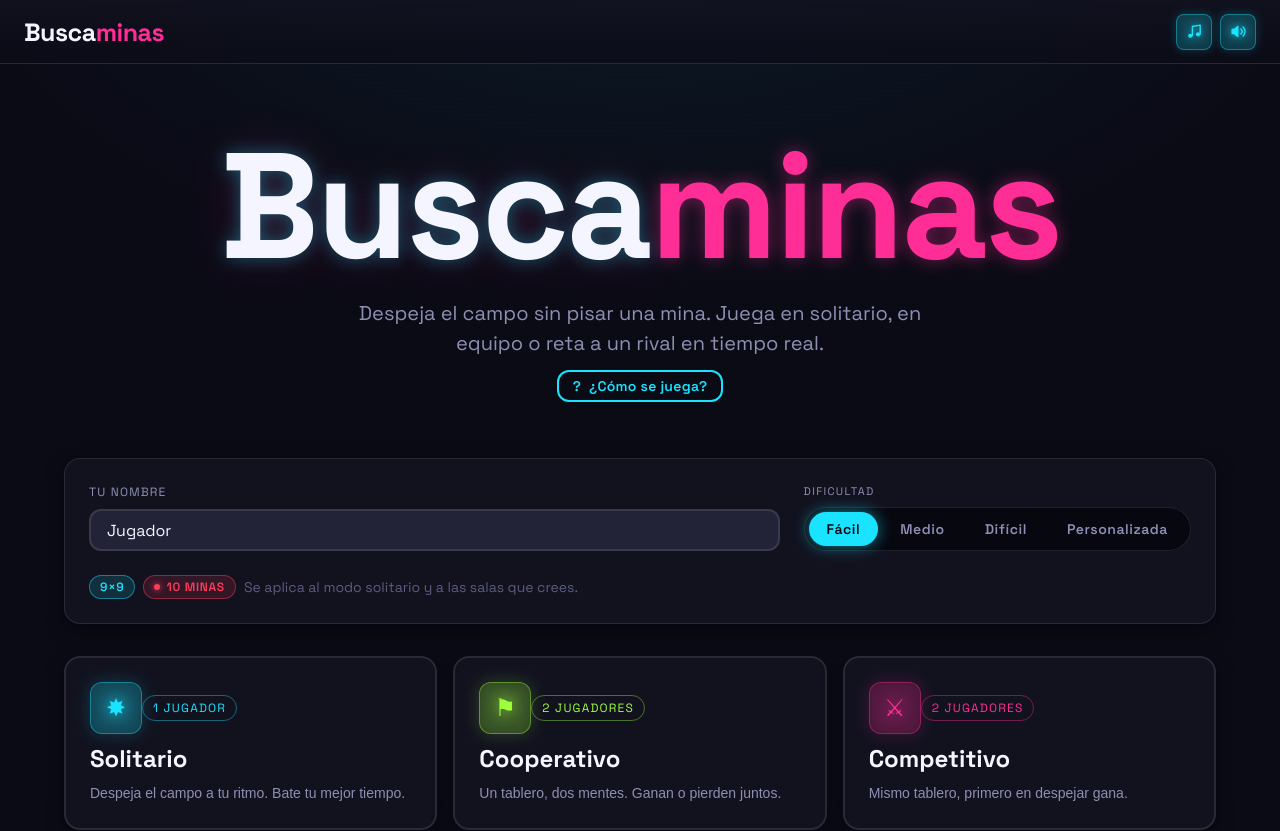
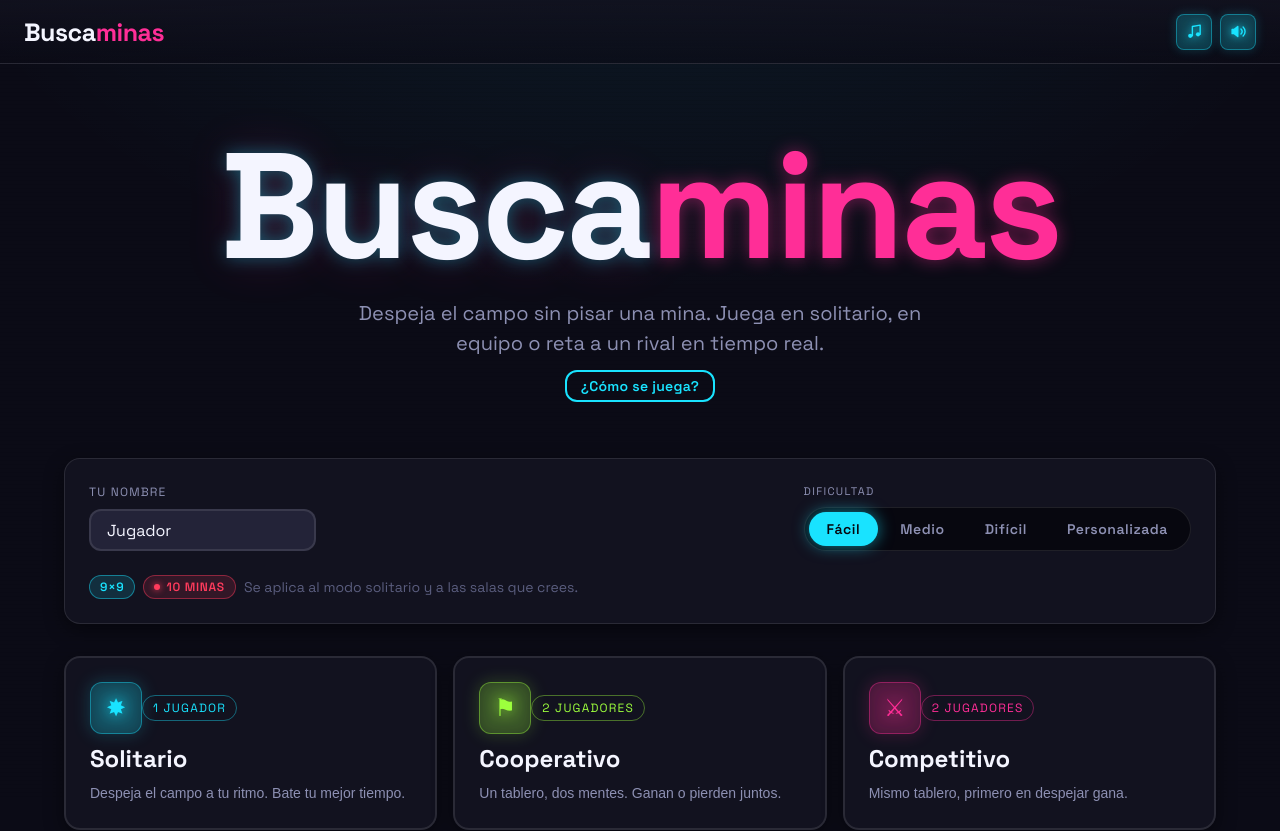
Before and after one commit to Yelbi/Buscaminas, a React (Vite) app in the folder app/: page / in a window 1280 px wide. Shown: the top 831 px of the page. Built offline with nearby package versions, Linux system fonts and the light colour scheme; no server answers; a web font is replaced by a local one.

Commit message:
10/5/26.

```diff
--- a/app/src/screens/Home.tsx
+++ b/app/src/screens/Home.tsx
@@ -59,7 +59,7 @@ export function Home({
             value={name}
             maxLength={20}
             onChange={(e) => onName(e.target.value)}
-            style={{ minWidth: 200, flex: '1 1 240px' }}
+            style={{ minWidth: 200 }}
           />
           <div className="stack seg-wrap" style={{ gap: 'var(--sp-2)' }}>
             <span className="section-label" style={{ margin: 0 }}>Dificultad</span>
--- a/app/src/ui/HowToPlay.tsx
+++ b/app/src/ui/HowToPlay.tsx
@@ -5,7 +5,7 @@ export function HowToPlay() {
   const [open, setOpen] = useState(false);
   return (
     <>
-      <Button variant="ghost" size="sm" onClick={() => setOpen(true)} iconLeft={<span aria-hidden>?</span>}>
+      <Button variant="ghost" size="sm" onClick={() => setOpen(true)} iconLeft>
         ¿Cómo se juega?
       </Button>
       {open && (
```
